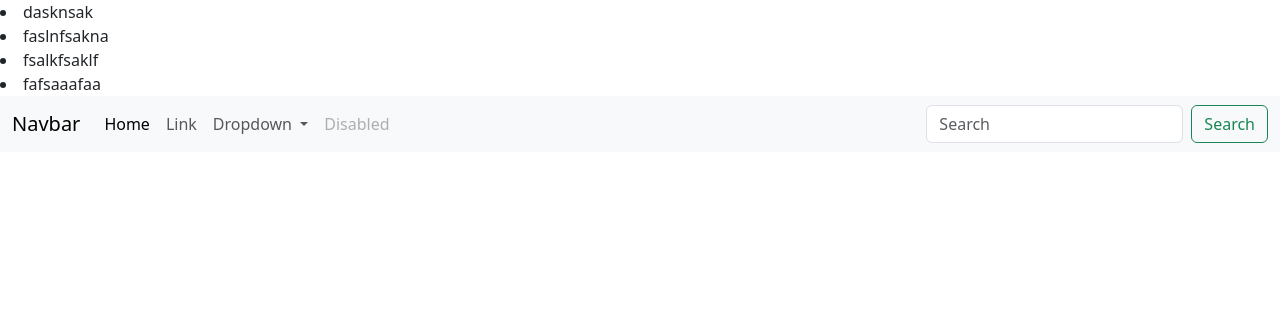
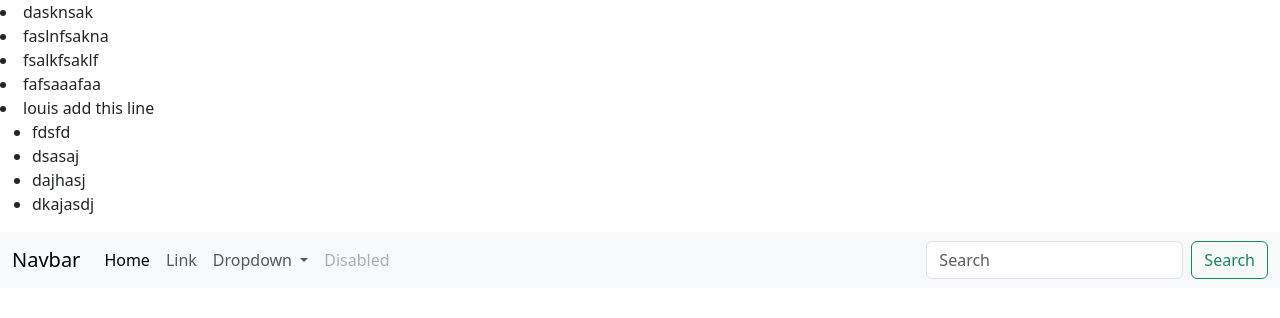
Before and after one commit to LouisAnhTran/test_server, a website: page index.html in a window 1280 px wide. Drawn offline with nearby package versions, Linux system fonts and the light colour scheme.

Commit message:
louis change

```diff
--- a/index.html
+++ b/index.html
@@ -18,6 +18,16 @@
         <li>faslnfsakna</li>
         <li>fsalkfsaklf</li>
         <li>fafsaaafaa</li>
+        <li>louis add this line</li>
+    </div>
+
+    <div>
+      <ul>
+        <li>fdsfd</li>
+        <li>dsasaj</li>
+        <li>dajhasj</li>
+        <li>dkajasdj</li>
+      </ul>
     </div>
 
 
```
